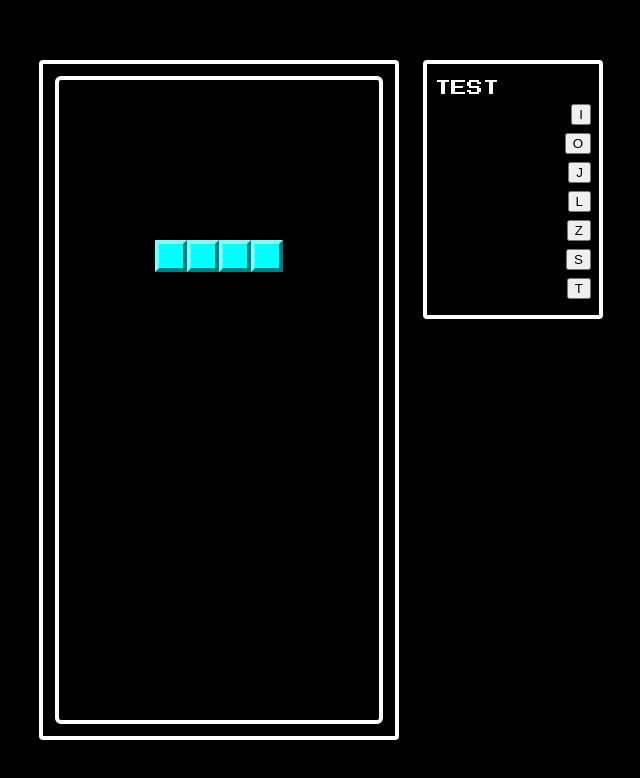
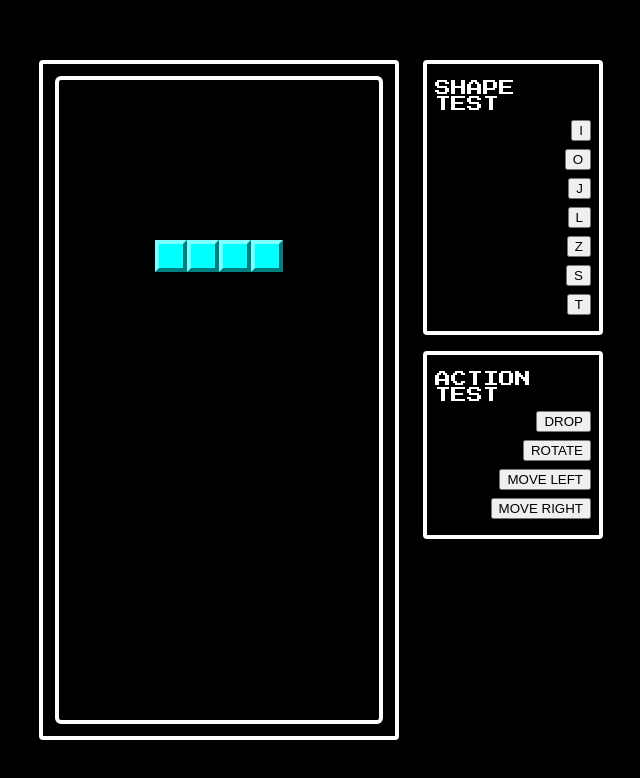
Before and after one commit to bluewood-truth/react-tetris, a React app: page / in a window 1280 px wide. Shown: the top 778 px of the page, without its empty margins (319-959 px from the left). Built offline with nearby package versions, Linux system fonts and the light colour scheme.

Commit message:
add block action features

```diff
--- a/src/components/playfield/styles.css
+++ b/src/components/playfield/styles.css
@@ -16,4 +16,5 @@
 .row {
   width: 100%;
   display: flex;
+  flex-direction: row-reverse;
 }
--- a/src/components/tetris/index.js
+++ b/src/components/tetris/index.js
@@ -1,4 +1,5 @@
 import React, {useState} from 'react';
+import {ACTION, action, DIRECTION} from 'src/core/action';
 import {createPlayfield, renderBlock} from 'src/core/render';
 import {tetrominos} from 'src/core/tetrominos';
 import {Layout} from '../layout';
@@ -17,7 +18,7 @@ export const Tetris = () => {
     <Layout>
       <Playfield field={renderBlock(field, block)} />
       <PanelGroup>
-        <Panel label='TEST'>
+        <Panel label='SHAPE TEST'>
           {['I', 'O', 'J', 'L', 'Z', 'S', 'T'].map((v) => {
             return (
               <button
@@ -34,6 +35,74 @@ export const Tetris = () => {
             );
           })}
         </Panel>
+        <Panel label='ACTION TEST'>
+          <button
+            onClick={() => {
+              setBlock((prev) =>
+                action(
+                  ACTION.DROP,
+                  () => {
+                    console.log('drop');
+                  },
+                  prev,
+                  field
+                )
+              );
+            }}
+          >
+            DROP
+          </button>
+          <button
+            onClick={() => {
+              setBlock((prev) =>
+                action(
+                  ACTION.ROTATE,
+                  () => {
+                    console.log('rotate');
+                  },
+                  prev,
+                  field
+                )
+              );
+            }}
+          >
+            ROTATE
+          </button>
+          <button
+            onClick={() => {
+              setBlock((prev) =>
+                action(
+                  ACTION.MOVE,
+                  () => {
+                    console.log('move left');
+                  },
+                  prev,
+                  field,
+                  DIRECTION.LEFT
+                )
+              );
+            }}
+          >
+            MOVE LEFT
+          </button>
+          <button
+            onClick={() => {
+              setBlock((prev) =>
+                action(
+                  ACTION.MOVE,
+                  () => {
+                    console.log('move right');
+                  },
+                  prev,
+                  field,
+                  DIRECTION.RIGHT
+                )
+              );
+            }}
+          >
+            MOVE RIGHT
+          </button>
+        </Panel>
       </PanelGroup>
     </Layout>
   );
--- /dev/null
+++ b/src/core/action.js
@@ -0,0 +1,102 @@
+import {deepCopy, sumArray} from 'src/helpers/object';
+import {FIELD_HEIGHT, FIELD_WIDTH} from './render';
+
+export const ACTION = {
+  DROP: 'DROP',
+  ROTATE: 'ROTATE',
+  MOVE: 'MOVE',
+  HARD_DROP: 'HARD_DROP',
+};
+// export const STATE = {FAIL: 'FAIL', SUCCESS: 'SUCCESS', ERROR: 'ERROR'};
+export const DIRECTION = {LEFT: [0, -1], RIGHT: [0, 1], DOWN: [-1, 0]};
+
+export const action = (actionType, callback, block, field, direction) => {
+  let newBlock = null;
+  switch (actionType) {
+    case ACTION.DROP:
+      newBlock = drop(block);
+      break;
+    case ACTION.ROTATE:
+      newBlock = rotate(block);
+      break;
+    case ACTION.MOVE:
+      newBlock = move(block, direction);
+      break;
+    case ACTION.HARD_DROP: {
+      let tempNewBlock = block;
+      while (!checkCollision(drop(tempNewBlock), field)) {
+        newBlock = drop(tempNewBlock);
+      }
+      break;
+    }
+    default:
+      console.warn('Invalid action!');
+      return block;
+  }
+
+  const isCollision = checkCollision(newBlock, field);
+  if (isCollision) return block;
+
+  if (callback) callback();
+  return newBlock;
+};
+
+const drop = (block) => {
+  const newBlock = deepCopy(block);
+
+  newBlock.position = sumArray(newBlock.position, DIRECTION.DOWN);
+
+  return newBlock;
+};
+
+const rotate = (block) => {
+  const newBlock = deepCopy(block);
+  console.log(block.cells);
+  block.cells.forEach((cellRow, row) => {
+    console.log('row', row);
+    cellRow.forEach((cell, col) => {
+      console.log('col', col);
+      console.log('before', row, col);
+      let [newRow, newCol] = [col, row];
+      newCol = cellRow.length - 1 - newCol;
+      newBlock.cells[newRow][newCol] = cell;
+      console.log('after', row, col);
+    });
+  });
+  newBlock.rotate = (block.rotate + 1) % 4;
+  console.log(newBlock.cells);
+
+  return newBlock;
+};
+
+const move = (tetromino, direction) => {
+  const newBlock = deepCopy(tetromino);
+  newBlock.position = sumArray(tetromino.position, direction);
+  return newBlock;
+};
+
+const checkCollision = (block, field) => {
+  let isCollision = false;
+
+  console.log(block);
+
+  block.cells.forEach((cellRow, row) => {
+    if (isCollision) return;
+
+    cellRow.forEach((cell, col) => {
+      if (isCollision || cell === 0) return;
+
+      const [fieldRow, fieldCol] = sumArray([row, col], block.position);
+
+      if (fieldRow < 0 || fieldCol < 0 || fieldCol >= FIELD_WIDTH) {
+        isCollision = true;
+      } else if (fieldRow >= FIELD_HEIGHT) {
+        isCollision = false;
+      } else {
+        isCollision = cell === 1 && !field[fieldRow][fieldCol].isEmpty;
+      }
+    });
+  });
+
+  return isCollision;
+};
--- a/src/helpers/object.js
+++ b/src/helpers/object.js
@@ -12,14 +12,6 @@ export const deepCopy = (target) => {
   }
 };
 
-export const createMatrix = (size, initialValue = 0) => {
-  return [
-    Array(size)
-      .fill(initialValue)
-      .map(() => Array(size).fill(initialValue)),
-  ];
-};
-
 export const sumArray = (a, b) => {
   if (a.length !== b.length) {
     throw new Error(`Two array's length is different.`);
```
Also changed, not shown: 1 other file (tests, documents, lock files or other folders).
